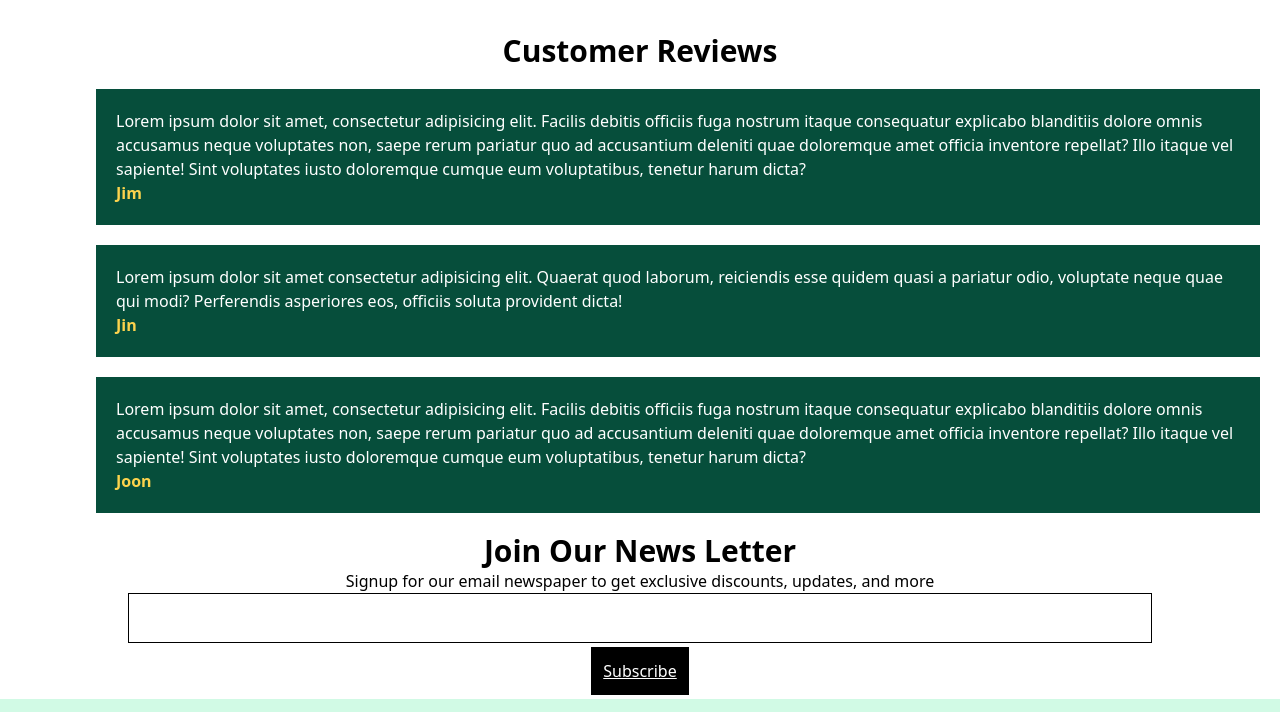
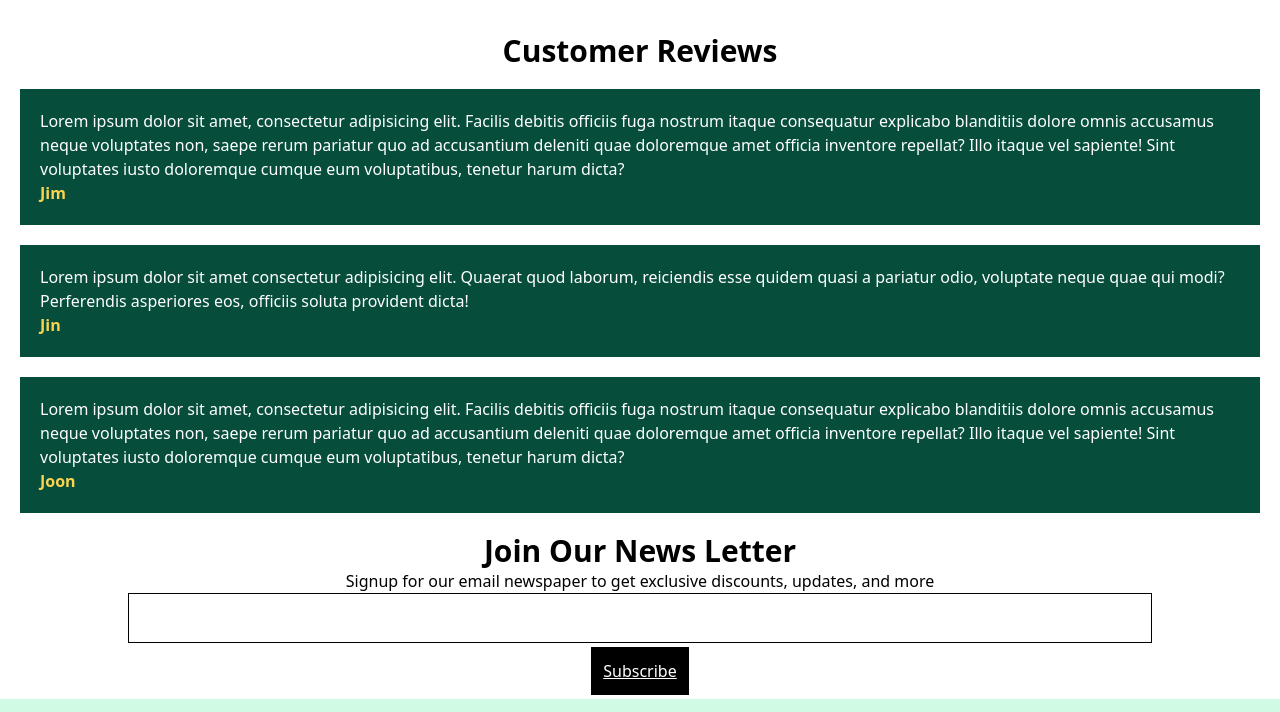
Before and after one commit to AadhyaJC/Greenden-clone, a plain HTML site: page index.html in a window 1280 px wide. Shown: the part 1111-1823 px from the top of the page. Drawn offline with nearby package versions, Linux system fonts and the light colour scheme.

Commit message:
updated customer review container

```diff
--- a/index.html
+++ b/index.html
@@ -19,6 +19,7 @@
             class="w-6 h-6 md:hidden">
             <path stroke-linecap="round" stroke-linejoin="round" d="M3.75 6.75h16.5M3.75 12h16.5m-16.5 5.25h16.5" />
         </svg>
+
 
 
         <ul class="flex gap-5 text-gray-600 hidden md:flex">
@@ -141,7 +142,7 @@
     <!-- customer review -->
     <section>
         <h1 class="text-3xl font-bold mt-5 text-center">Customer Reviews</h1>
-        <div class="flex flex-col ml-24 gap-5 justify-center text-white m-5">
+        <div class="flex flex-col gap-5 justify-center text-white m-5">
             <div class="bg-green-900 p-5 container">
                 <p>Lorem ipsum dolor sit amet, consectetur adipisicing elit. Facilis debitis officiis fuga nostrum itaque consequatur explicabo blanditiis dolore omnis accusamus neque voluptates non, saepe rerum pariatur quo ad accusantium deleniti quae doloremque amet officia inventore repellat? Illo itaque vel sapiente! Sint voluptates iusto doloremque cumque eum voluptatibus, tenetur harum dicta?</p>
                 <p class="font-bold text-yellow-300">Jim</p>
```
